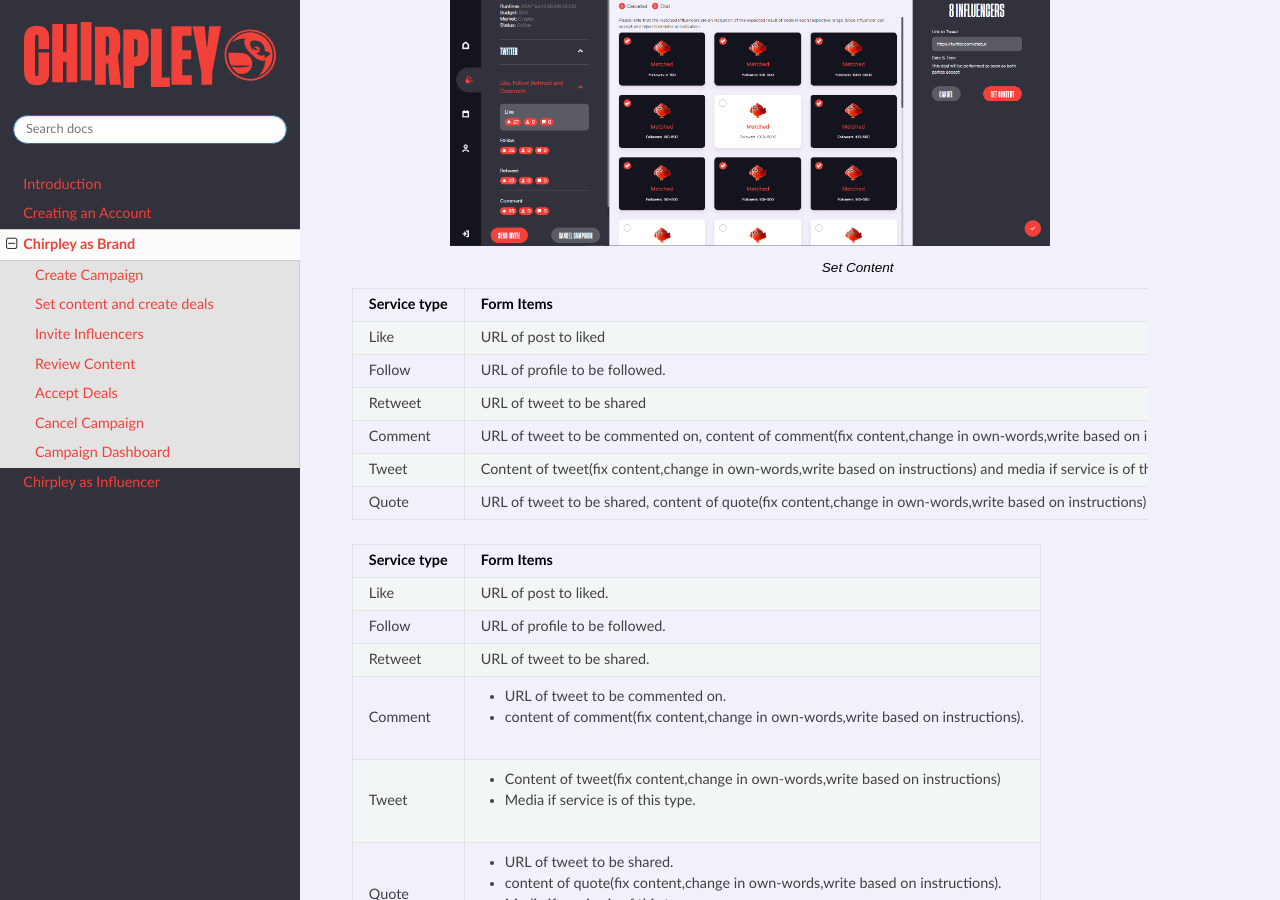
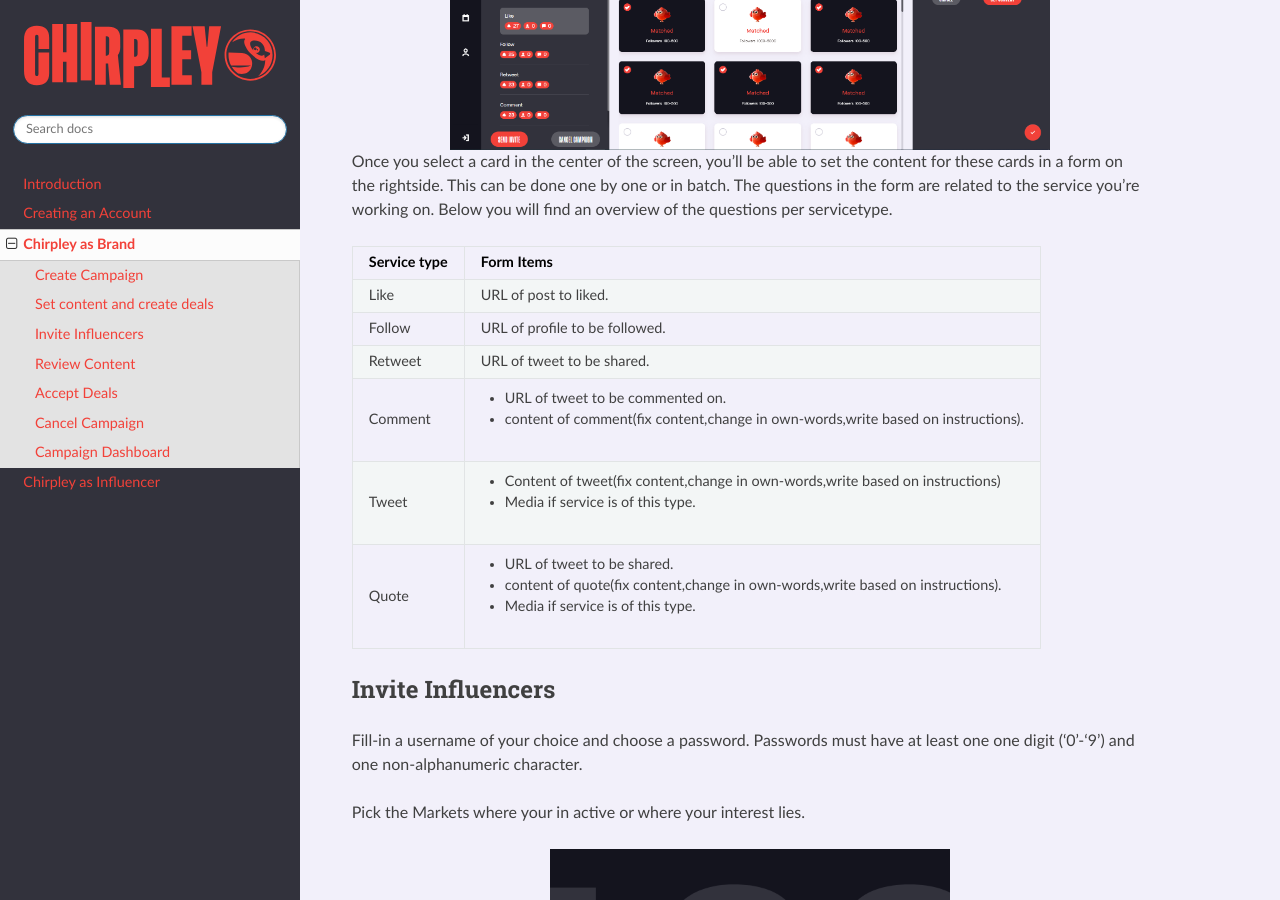
Before and after one commit to chirpley/docs, a Sphinx documentation site: the page built from docs/source/asbrand.rst, in a window 1280 px wide and 900 px high, scrolled down 4201 px. Built offline with Sphinx 7.4.7 and the Read the Docs theme 2.0.0, drawn with Linux system fonts in a browser that asks for light colours; pages that are not in the unit, such as notebooks, are missing from menus.

Commit message:
Update asbrand.rst

```diff
--- a/docs/source/asbrand.rst
+++ b/docs/source/asbrand.rst
@@ -124,33 +124,14 @@
 Here you'll find cards which represent matching influencers which might perform the services for you. In this stage all influencers are anonymous.
 The number and type of the shown influencers is roughtly based on the budget available for that particular service. The final number of influencers accepting your deal might vary due to the value of each influencer.
 
-Once you select a card in the center of the screen, you'll be able to set the content for these cards in a form on the rightside. This can be done one by one or in batch.
-The questions in the form are related to the service you're working on. Below you will find an overview of the questions per servicetype.
-
 .. figure:: _static/images/deals-like.png
   :width: 600
   :align: center
   :alt: Like deals
 
+Once you select a card in the center of the screen, you'll be able to set the content for these cards in a form on the rightside. This can be done one by one or in batch.
+The questions in the form are related to the service you're working on. Below you will find an overview of the questions per servicetype.
 
-.. list-table:: Set Content
-   :widths: 30 70
-   :header-rows: 1
-
-   * - Service type
-     - Form Items
-   * - Like
-     - URL of post to liked
-   * - Follow
-     - URL of profile to be followed.
-   * - Retweet
-     - URL of tweet to be shared
-   * - Comment
-     - URL of tweet to be commented on, content of comment(fix content,change in own-words,write based on instructions)
-   * - Tweet
-     - Content of tweet(fix content,change in own-words,write based on instructions) and media if service is of this type.
-   * - Quote
-     - URL of tweet to be shared, content of quote(fix content,change in own-words,write based on instructions) and media if service is of this type.
 
 ============  ==========
 Service type  Form Items
```
